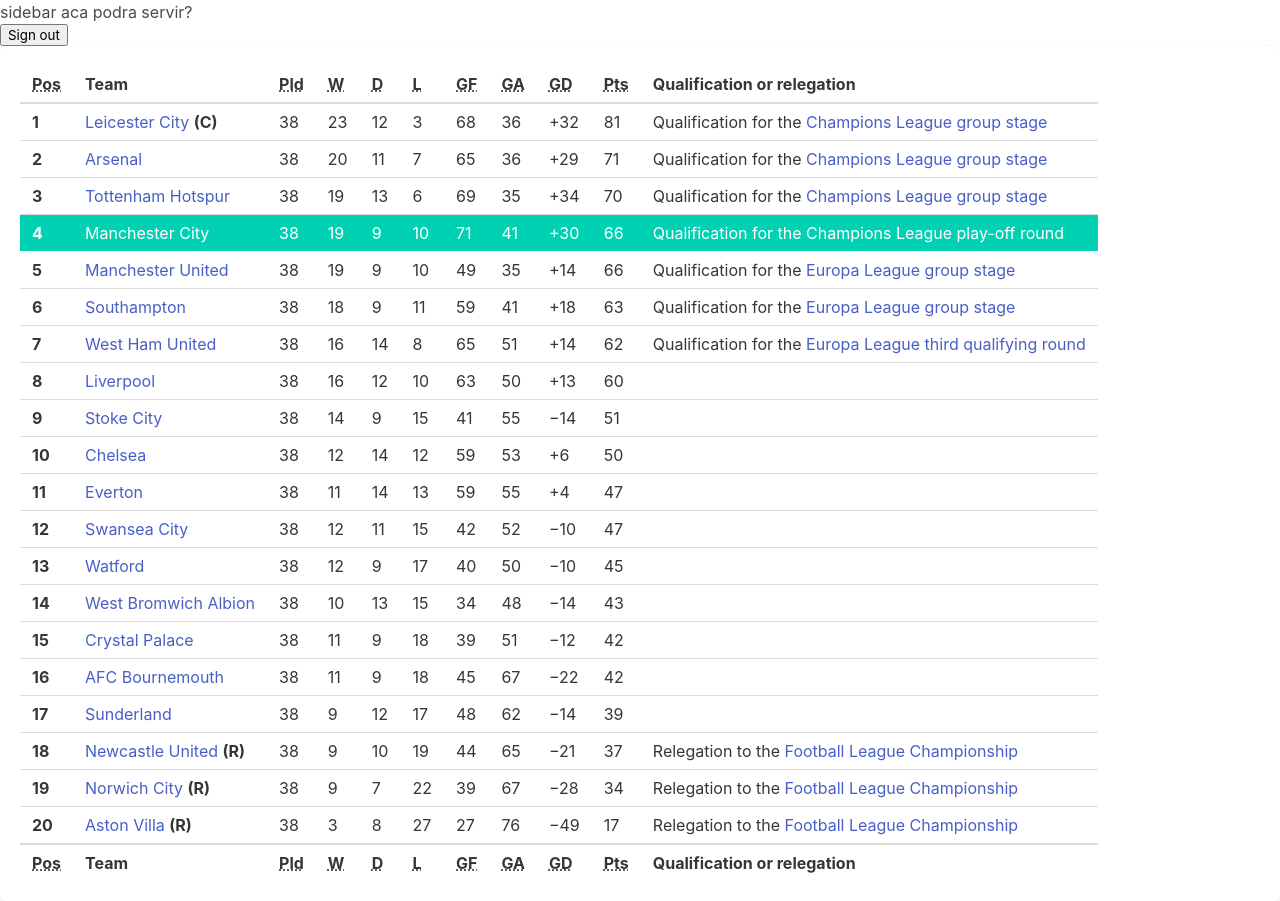
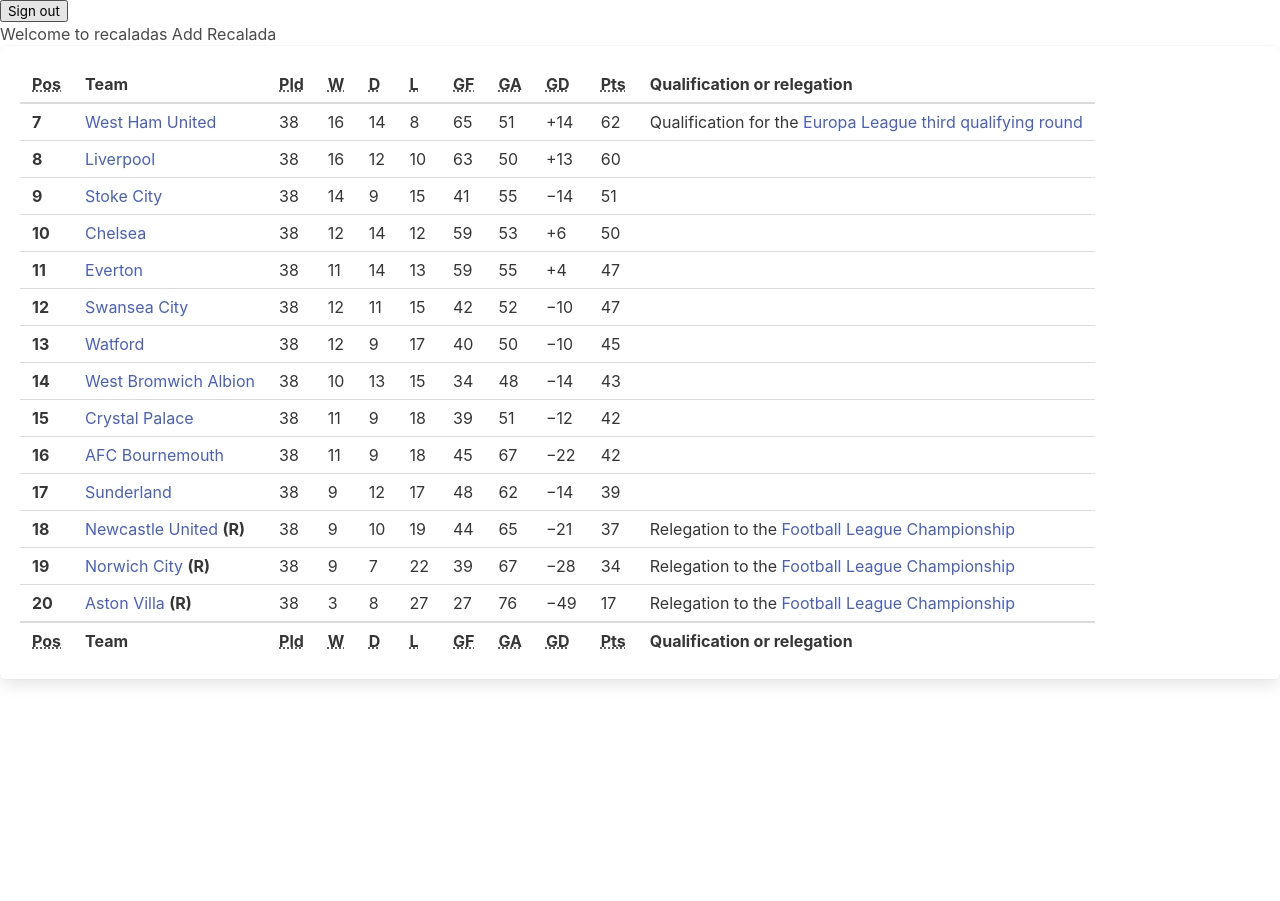
Before and after one commit to olivercera/ap-3oceans, a React (Create React App) app: page /login in a window 1280 px wide. Both pictures are taken after a click on the input "Login". After the commit the page ends 800 px from the top, so only its background shows below. Built offline with nearby package versions, Linux system fonts and the light colour scheme.

Commit message:
basic layout

```diff
--- a/src/App.js
+++ b/src/App.js
@@ -1,5 +1,5 @@
 import React from 'react';
-import {ProvideAuth, PrivateRoute} from './Auth.js';
+import { ProvideAuth, PrivateRoute } from './Auth.js';
 import {
   BrowserRouter as Router,
   Switch,
@@ -12,9 +12,10 @@
 import './style.css';
 import 'bulma/css/bulma.css';
 
+import MainLayout from './layouts/Main.js';
+
 import Login from './components/Login/Login.js';
 import Recalada from './components/Recalada/Recalada.js';
-
 
 export default function App() {
   return (
@@ -24,10 +25,11 @@
           <Route path="/login">
             <Login />
           </Route>
-          <PrivateRoute path="/">
-            <div>sidebar aca podra servir?</div>
-            <Recalada />
-          </PrivateRoute>
+          <MainLayout>
+            <PrivateRoute path="/">
+              <Recalada />
+            </PrivateRoute>
+          </MainLayout>
         </Switch>
       </Router>
     </ProvideAuth>
--- a/src/components/Recalada/Recalada.js
+++ b/src/components/Recalada/Recalada.js
@@ -5,9 +5,7 @@
 export default function Recalada() {
   return (
     <div>
-      <div>
-        <Sidebar />
-      </div>
+      Welcome to recaladas Add Recalada
       <div>
         <div class="box">
           <table class="table">
@@ -78,175 +76,6 @@
               </tr>
             </tfoot>
             <tbody>
-              <tr>
-                <th>1</th>
-                <td>
-                  <a
-                    href="https://en.wikipedia.org/wiki/Leicester_City_F.C."
-                    title="Leicester City F.C."
-                  >
-                    Leicester City
-                  </a>{' '}
-                  <strong>(C)</strong>
-                </td>
-                <td>38</td>
-                <td>23</td>
-                <td>12</td>
-                <td>3</td>
-                <td>68</td>
-                <td>36</td>
-                <td>+32</td>
-                <td>81</td>
-                <td>
-                  Qualification for the{' '}
-                  <a
-                    href="https://en.wikipedia.org/wiki/2016%E2%80%9317_UEFA_Champions_League#Group_stage"
-                    title="2016–17 UEFA Champions League"
-                  >
-                    Champions League group stage
-                  </a>
-                </td>
-              </tr>
-              <tr>
-                <th>2</th>
-                <td>
-                  <a
-                    href="https://en.wikipedia.org/wiki/Arsenal_F.C."
-                    title="Arsenal F.C."
-                  >
-                    Arsenal
-                  </a>
-                </td>
-                <td>38</td>
-                <td>20</td>
-                <td>11</td>
-                <td>7</td>
-                <td>65</td>
-                <td>36</td>
-                <td>+29</td>
-                <td>71</td>
-                <td>
-                  Qualification for the{' '}
-                  <a
-                    href="https://en.wikipedia.org/wiki/2016%E2%80%9317_UEFA_Champions_League#Group_stage"
-                    title="2016–17 UEFA Champions League"
-                  >
-                    Champions League group stage
-                  </a>
-                </td>
-              </tr>
-              <tr>
-                <th>3</th>
-                <td>
-                  <a
-                    href="https://en.wikipedia.org/wiki/Tottenham_Hotspur_F.C."
-                    title="Tottenham Hotspur F.C."
-                  >
-                    Tottenham Hotspur
-                  </a>
-                </td>
-                <td>38</td>
-                <td>19</td>
-                <td>13</td>
-                <td>6</td>
-                <td>69</td>
-                <td>35</td>
-                <td>+34</td>
-                <td>70</td>
-                <td>
-                  Qualification for the{' '}
-                  <a
-                    href="https://en.wikipedia.org/wiki/2016%E2%80%9317_UEFA_Champions_League#Group_stage"
-                    title="2016–17 UEFA Champions League"
-                  >
-                    Champions League group stage
-                  </a>
-                </td>
-              </tr>
-              <tr class="is-selected">
-                <th>4</th>
-                <td>
-                  <a
-                    href="https://en.wikipedia.org/wiki/Manchester_City_F.C."
-                    title="Manchester City F.C."
-                  >
-                    Manchester City
-                  </a>
-                </td>
-                <td>38</td>
-                <td>19</td>
-                <td>9</td>
-                <td>10</td>
-                <td>71</td>
-                <td>41</td>
-                <td>+30</td>
-                <td>66</td>
-                <td>
-                  Qualification for the{' '}
-                  <a
-                    href="https://en.wikipedia.org/wiki/2016%E2%80%9317_UEFA_Champions_League#Play-off_round"
-                    title="2016–17 UEFA Champions League"
-                  >
-                    Champions League play-off round
-                  </a>
-                </td>
-              </tr>
-              <tr>
-                <th>5</th>
-                <td>
-                  <a
-                    href="https://en.wikipedia.org/wiki/Manchester_United_F.C."
-                    title="Manchester United F.C."
-                  >
-                    Manchester United
-                  </a>
-                </td>
-                <td>38</td>
-                <td>19</td>
-                <td>9</td>
-                <td>10</td>
-                <td>49</td>
-                <td>35</td>
-                <td>+14</td>
-                <td>66</td>
-                <td>
-                  Qualification for the{' '}
-                  <a
-                    href="https://en.wikipedia.org/wiki/2016%E2%80%9317_UEFA_Europa_League#Group_stage"
-                    title="2016–17 UEFA Europa League"
-                  >
-                    Europa League group stage
-                  </a>
-                </td>
-              </tr>
-              <tr>
-                <th>6</th>
-                <td>
-                  <a
-                    href="https://en.wikipedia.org/wiki/Southampton_F.C."
-                    title="Southampton F.C."
-                  >
-                    Southampton
-                  </a>
-                </td>
-                <td>38</td>
-                <td>18</td>
-                <td>9</td>
-                <td>11</td>
-                <td>59</td>
-                <td>41</td>
-                <td>+18</td>
-                <td>63</td>
-                <td>
-                  Qualification for the{' '}
-                  <a
-                    href="https://en.wikipedia.org/wiki/2016%E2%80%9317_UEFA_Europa_League#Group_stage"
-                    title="2016–17 UEFA Europa League"
-                  >
-                    Europa League group stage
-                  </a>
-                </td>
-              </tr>
               <tr>
                 <th>7</th>
                 <td>
--- /dev/null
+++ b/src/layouts/Main.js
@@ -0,0 +1,18 @@
+import React, { Component } from 'react';
+// import { useHistory } from 'react-router-dom';
+// import { useAuth } from './../Auth.js';
+
+import Sidebar from '../components/Sidebar.js';
+
+export default class MainLayout extends Component {
+  //let history = useHistory();
+  // let auth = useAuth();
+  render() {
+    return (
+      <div>
+        <Sidebar />
+        {this.props.children}
+      </div>
+    );
+  }
+}
```
